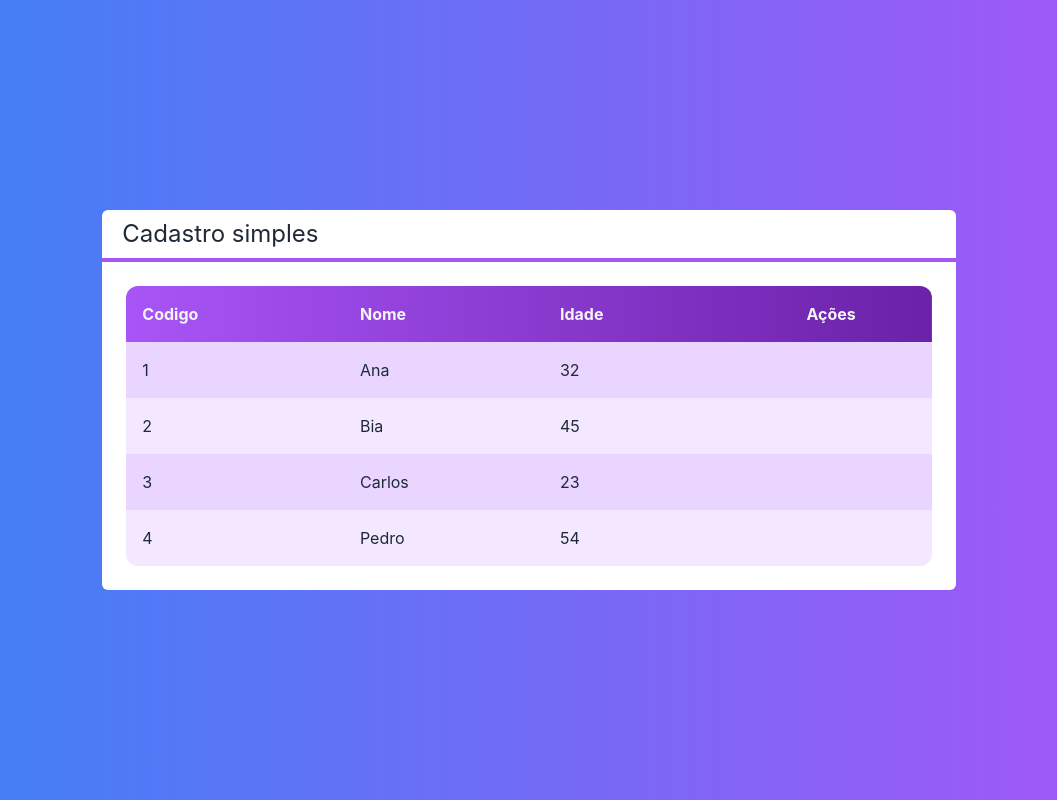
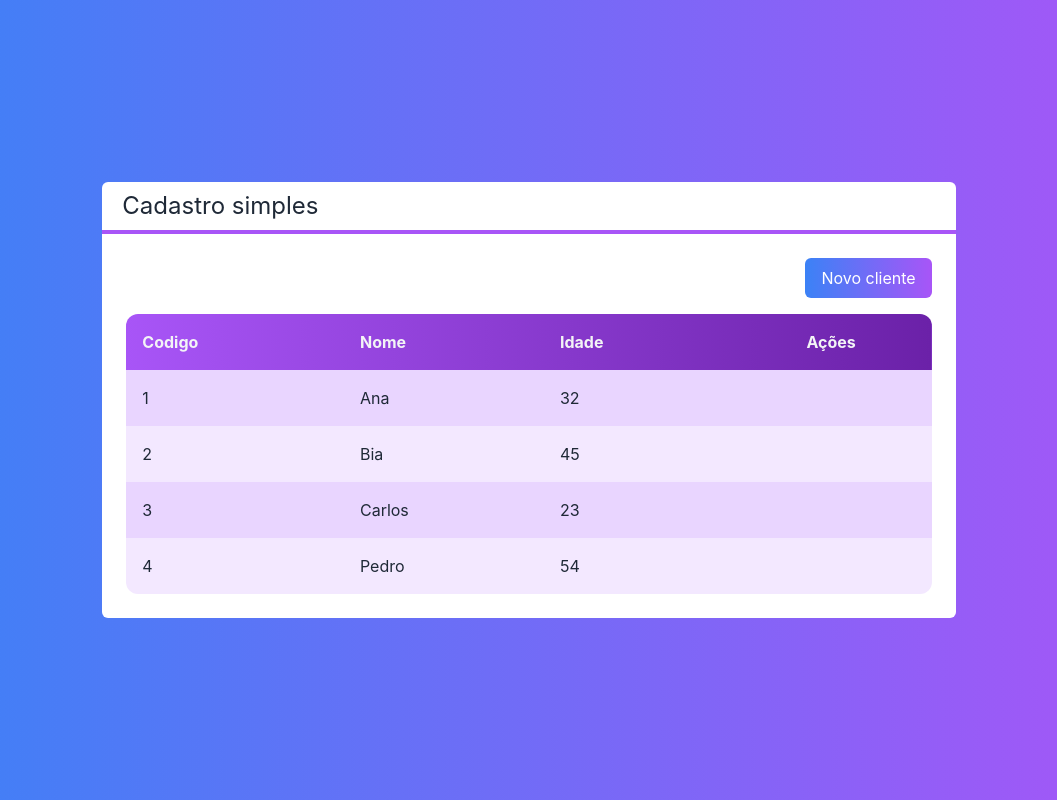
Before and after one commit to willbueno/next-js-crud, a Next.js app: page / in a window 1280 px wide. Shown: the whole page, without its empty margins (111-1168 px from the left). Built offline with nearby package versions, Linux system fonts and the light colour scheme.

Commit message:
button component

```diff
--- /dev/null
+++ b/src/components/Button.tsx
@@ -0,0 +1,17 @@
+interface ButtonProps {
+    color?: 'green' | 'blue' | 'gray'
+    children: any
+}
+
+export default function Button(props) {
+    const color = props.color ?? 'gray'
+    return (
+        <button className={`
+            bg-gradient-to-r from-${color}-400 to-${color}-700
+            text-white px-4 py-2 rounded-md
+            ${props.className}
+        `}>
+            {props.children}
+        </button>
+    )
+}
--- a/src/pages/index.tsx
+++ b/src/pages/index.tsx
@@ -1,3 +1,4 @@
+import Button from "../components/Button";
 import Layout from "../components/Layout";
 import Table from "../components/Table";
 import Client from "../core/Client";
@@ -25,6 +26,9 @@
       text-white
     `}>
       <Layout title='Cadastro simples'>
+        <div className='flex justify-end'>
+          <Button color='green' className='mb-4'>Novo cliente</Button>
+        </div>
         <Table clients={clients} selectedClient={selectedClient} deletedClient={deletedClient} />
       </Layout>
     </div>
--- a/tailwind.config.js
+++ b/tailwind.config.js
@@ -3,6 +3,12 @@
     './src/pages/**/*.{js,ts,jsx,tsx}',
     './src/components/**/*.{js,ts,jsx,tsx}'
   ],
+  safelist: [
+    /^bg-/,
+    /^to-/,
+    /^from-/
+  ],
+  darkmode: false,
   theme: {
     extend: {},
   },
```
